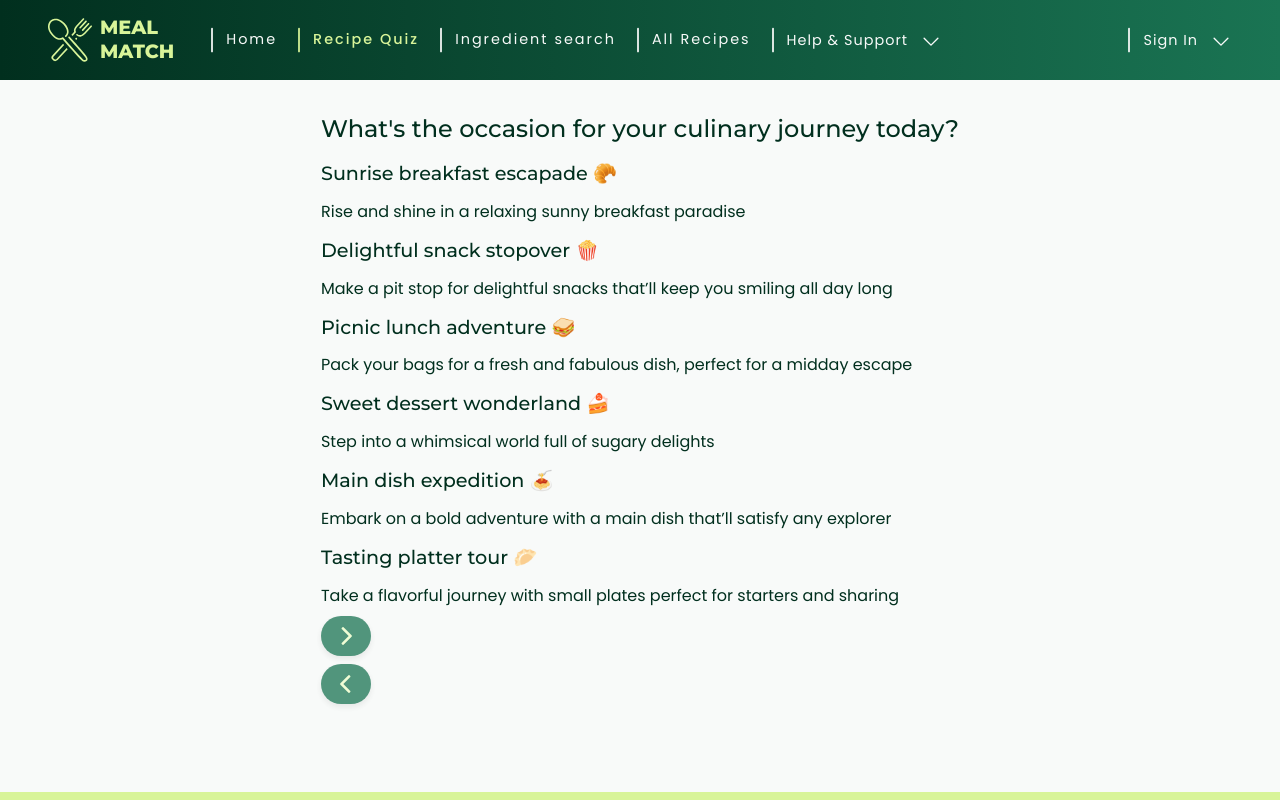
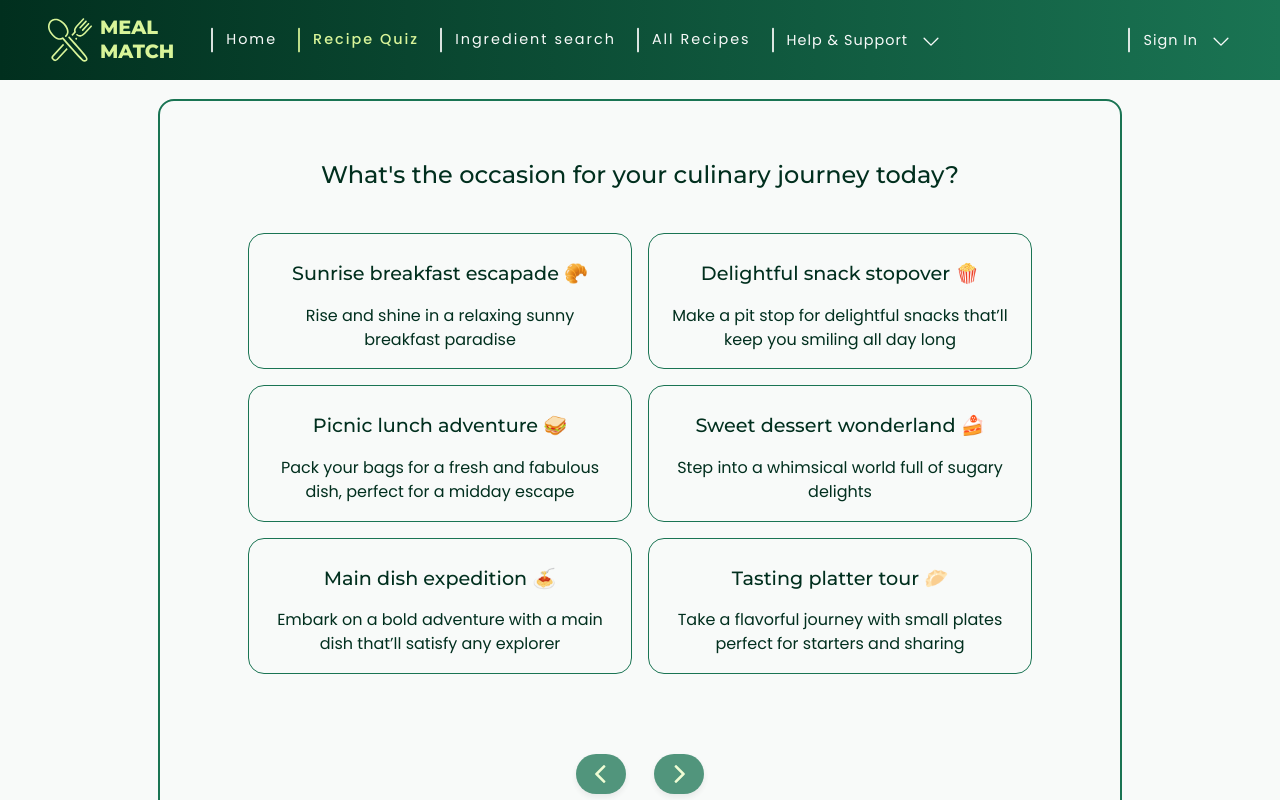
Before and after one commit to AnneKluytmans/novi-frontend-final-project-meal-match, a React (Vite) app: page /recipe-quiz in a window 1280 px wide. Both pictures are taken after a click on the button "Start quiz". Shown: the part 415-1215 px from the top of the page. Built offline with nearby package versions, Linux system fonts and the light colour scheme; no server answers.

Commit message:
Styled quiz question

```diff
--- a/src/components/cards/quizAnswerCard/QuizAnswerCard.css
+++ b/src/components/cards/quizAnswerCard/QuizAnswerCard.css
@@ -1 +1,42 @@
-/* ------------------------------- Quiz Answer styling -------------------------------- */
+/*////////////////////////
+    Table of Contents
+    1. Quiz Answer styling
+    2. Quiz Answer Mediaqueries
+ ////////////////////////*/
+
+/* ------------------------------- 1. Quiz Answer styling -------------------------------- */
+
+.quiz-answer__container {
+    text-align: center;
+    border: 1px solid var(--primary-dark);
+    border-radius: 1rem;
+    padding: 0.8rem 1.25rem;
+    margin: 0.5rem;
+    max-width: 24rem;
+
+    display: flex;
+    flex-direction: column;
+    justify-content: center;
+    align-items: center;
+
+    cursor: pointer;
+    transition: background-color 0.3s ease-in-out;
+}
+
+.quiz-answer__container:hover {
+    background-color: var(--primary);
+}
+
+
+.quiz-answer__container .selected {
+    background-color: var(--primary);
+}
+
+
+/* ------------------------------- 2. Quiz Answer MediaQueries -------------------------------- */
+
+@media screen and (max-width: 868px) {
+    .quiz-answer__container {
+        max-width: 22rem;
+    }
+}
--- a/src/components/cards/quizAnswerCard/QuizAnswerCard.jsx
+++ b/src/components/cards/quizAnswerCard/QuizAnswerCard.jsx
@@ -3,7 +3,7 @@ import './QuizAnswerCard.css';
 function QuizAnswerCard( { answer, onSelect, isSelected } ) {
     return (
         <article
-            className={`quiz-answer ${isSelected ? 'selected' : ''}`}
+            className={`quiz-answer__container ${isSelected ? 'selected' : ''}`}
             onClick={() => onSelect(answer.value)}
         >
             <h4>{answer.title}</h4>
--- a/src/components/misc/quizQuestion/QuizQuestion.css
+++ b/src/components/misc/quizQuestion/QuizQuestion.css
@@ -1 +1,24 @@
 /* ------------------------------- Quiz question styling -------------------------------- */
+
+.quiz-question__container {
+    text-align: center;
+    margin-bottom: 2rem;
+    max-width: 56rem;
+
+    display: flex;
+    flex-direction: column;
+    align-items: center;
+}
+
+
+.quiz-question__question {
+    margin: 2.5rem 1rem 1rem;
+}
+
+.quiz-question__answer-options {
+    margin: 1rem 0.5rem 2rem;
+
+    display: flex;
+    justify-content: center;
+    flex-wrap: wrap;
+}
--- a/src/components/misc/quizQuestion/QuizQuestion.jsx
+++ b/src/components/misc/quizQuestion/QuizQuestion.jsx
@@ -3,8 +3,8 @@ import './QuizQuestion.css';
 
 function QuizQuestion({ question, options, onSelect, selectedAnswer } ) {
     return (
-        <div className="quiz-question">
-            <h3>{question}</h3>
+        <div className="quiz-question__container">
+            <h3 className="quiz-question__question">{question}</h3>
             <div className="quiz-question__answer-options">
                 {options.map((option) => {
                     return (
--- a/src/pages/recipeQuizPage/RecipeQuiz.css
+++ b/src/pages/recipeQuizPage/RecipeQuiz.css
@@ -23,7 +23,24 @@
 
 .recipe-quiz__start-screen h2,
 .recipe-quiz__end-screen h2 {
-    font-weight: 500;
     letter-spacing: 2px;
     line-height: 3rem;
 }
+
+
+
+.recipe-quiz__question {
+    border: 2px solid var(--primary-dark);
+    border-radius: 1rem;
+    padding: 1rem 2rem;
+}
+
+.recipe-quiz__nav-btn-container {
+    display: flex;
+    justify-content: space-between;
+    flex-direction: row-reverse;
+
+    width: 100%;
+    max-width: 8rem;
+    margin: 0 auto 2rem;
+}
```
